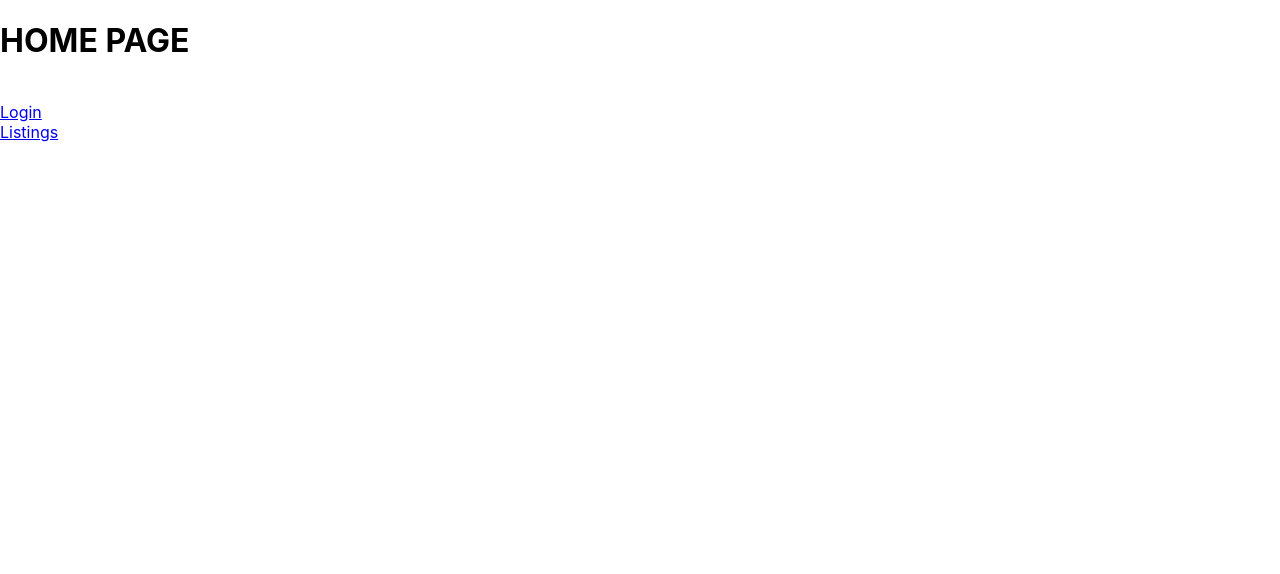
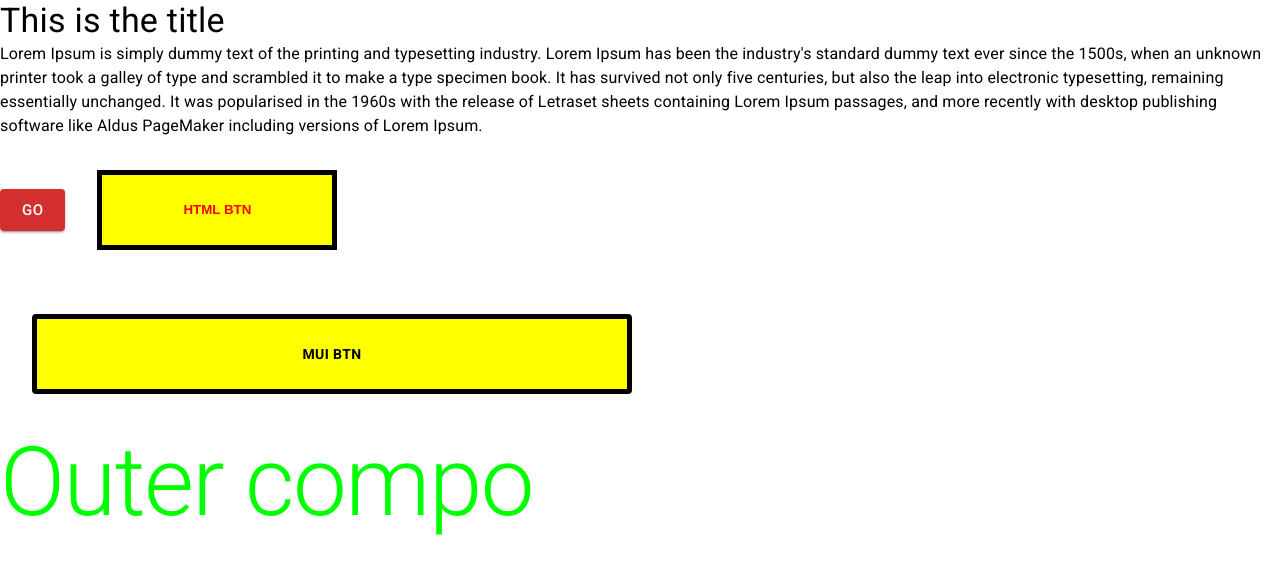
Before and after one commit to kkinter/location-pjt, a React (Create React App) app in the folder frontend/: page / in a window 1280 px wide. Shown: the top 574 px of the page. Built offline with nearby package versions, Linux system fonts and the light colour scheme.

Commit message:
Feat | sx props

```diff
--- a/frontend/package.json
+++ b/frontend/package.json
@@ -3,6 +3,9 @@
   "version": "0.1.0",
   "private": true,
   "dependencies": {
+    "@emotion/react": "^11.10.6",
+    "@emotion/styled": "^11.10.6",
+    "@mui/material": "^5.11.11",
     "@testing-library/jest-dom": "^5.16.5",
     "@testing-library/react": "^13.4.0",
     "@testing-library/user-event": "^13.5.0",
--- a/frontend/public/index.html
+++ b/frontend/public/index.html
@@ -1,14 +1,12 @@
 <!DOCTYPE html>
 <html lang="en">
+
 <head>
   <meta charset="utf-8" />
   <link rel="icon" href="%PUBLIC_URL%/favicon.ico" />
   <meta name="viewport" content="width=device-width, initial-scale=1" />
   <meta name="theme-color" content="#000000" />
-    <meta
-      name="description"
-      content="Web site created using create-react-app"
-    />
+  <meta name="description" content="Web site created using create-react-app" />
   <link rel="apple-touch-icon" href="%PUBLIC_URL%/logo192.png" />
   <!--
       manifest.json provides metadata used when your web app is installed on a
@@ -24,8 +22,11 @@
       work correctly both with client-side routing and a non-root public URL.
       Learn how to configure a non-root public URL by running `npm run build`.
     -->
+  <!-- MUI -->
+  <link rel="stylesheet" href="https://fonts.googleapis.com/css?family=Roboto:300,400,500,700&display=swap" />
   <title>React App</title>
 </head>
+
 <body>
   <noscript>You need to enable JavaScript to run this app.</noscript>
   <div id="root"></div>
@@ -40,4 +41,5 @@
       To create a production bundle, use `npm run build` or `yarn build`.
     -->
 </body>
+
 </html>
--- a/frontend/src/Components/Home.js
+++ b/frontend/src/Components/Home.js
@@ -1,15 +1,103 @@
-import React from "react";
+import React, { useState } from "react";
 import { Link } from "react-router-dom";
+import { Button, Typography } from "@mui/material";
+
+import { Box, ThemeProvider } from "@mui/system";
+import { createTheme } from "@mui/material/styles";
+
+import OuterComponent from "./OuterComponent";
+
+// 기본 MUI 오버라이딩
+const theme = createTheme({
+  palette: {
+    primary: {
+      main: "#000000",
+    },
+    //
+    mycolor: "#00FF00",
+  },
+  breakpoints: {
+    values: {
+      xs: 0,
+      sm: 800,
+      md: 1000,
+      lg: 1400,
+      xl: 1700,
+    },
+  },
+});
 
 function Home() {
+  const [btnColor, setBtnColor] = useState("error");
   return (
-    <div>
-      <h1>HOME PAGE</h1>
-      <br></br>
-      <Link to="/login">Login</Link>
-      <br></br>
-      <Link to="/listings">Listings</Link>
-    </div>
+    <>
+      <ThemeProvider theme={theme}>
+        <Typography variant="h4">This is the title</Typography>
+        <Typography variant="body1">
+          Lorem Ipsum is simply dummy text of the printing and typesetting
+          industry. Lorem Ipsum has been the industry's standard dummy text ever
+          since the 1500s, when an unknown printer took a galley of type and
+          scrambled it to make a type specimen book. It has survived not only
+          five centuries, but also the leap into electronic typesetting,
+          remaining essentially unchanged. It was popularised in the 1960s with
+          the release of Letraset sheets containing Lorem Ipsum passages, and
+          more recently with desktop publishing software like Aldus PageMaker
+          including versions of Lorem Ipsum.
+        </Typography>
+        <Button
+          onClick={() => setBtnColor("success")}
+          color={btnColor}
+          variant="contained"
+          size="large"
+        >
+          GO
+        </Button>
+        <button
+          style={{
+            border: "5px solid black",
+            backgroundColor: "yellow",
+            color: "red",
+            width: "15rem",
+            height: "5rem",
+            margin: "2rem",
+            fontWeight: "bolder",
+          }}
+        >
+          HTML BTN
+        </button>
+        <br></br>
+        <Button
+          sx={{
+            border: "5px solid black",
+            backgroundColor: {
+              xs: "blue",
+              sm: "cyan",
+              md: "yellow",
+              lg: "pink",
+              xl: "green",
+            },
+            color: "primary.main",
+            width: {
+              xs: 200,
+              sm: 400,
+              md: 600,
+              lg: 800,
+              xl: 1000,
+            },
+            height: "5rem",
+            margin: "2rem",
+            fontWeight: "bolder",
+            "&:hover": {
+              backgroundColor: "black",
+            },
+          }}
+        >
+          MUI BTN
+        </Button>
+        <br></br>
+        <OuterComponent />
+      </ThemeProvider>
+    </>
   );
 }
 
--- /dev/null
+++ b/frontend/src/Components/OuterComponent.js
@@ -0,0 +1,12 @@
+import { Typography } from "@mui/material";
+import React from "react";
+
+function OuterComponent() {
+  return (
+    <Typography variant="h1" sx={{ color: "mycolor" }}>
+      Outer compo
+    </Typography>
+  );
+}
+
+export default OuterComponent;
```
Also changed, not shown: 1 other file (tests, documents, lock files or other folders). Lines whose indentation alone changed are shown as unchanged.
